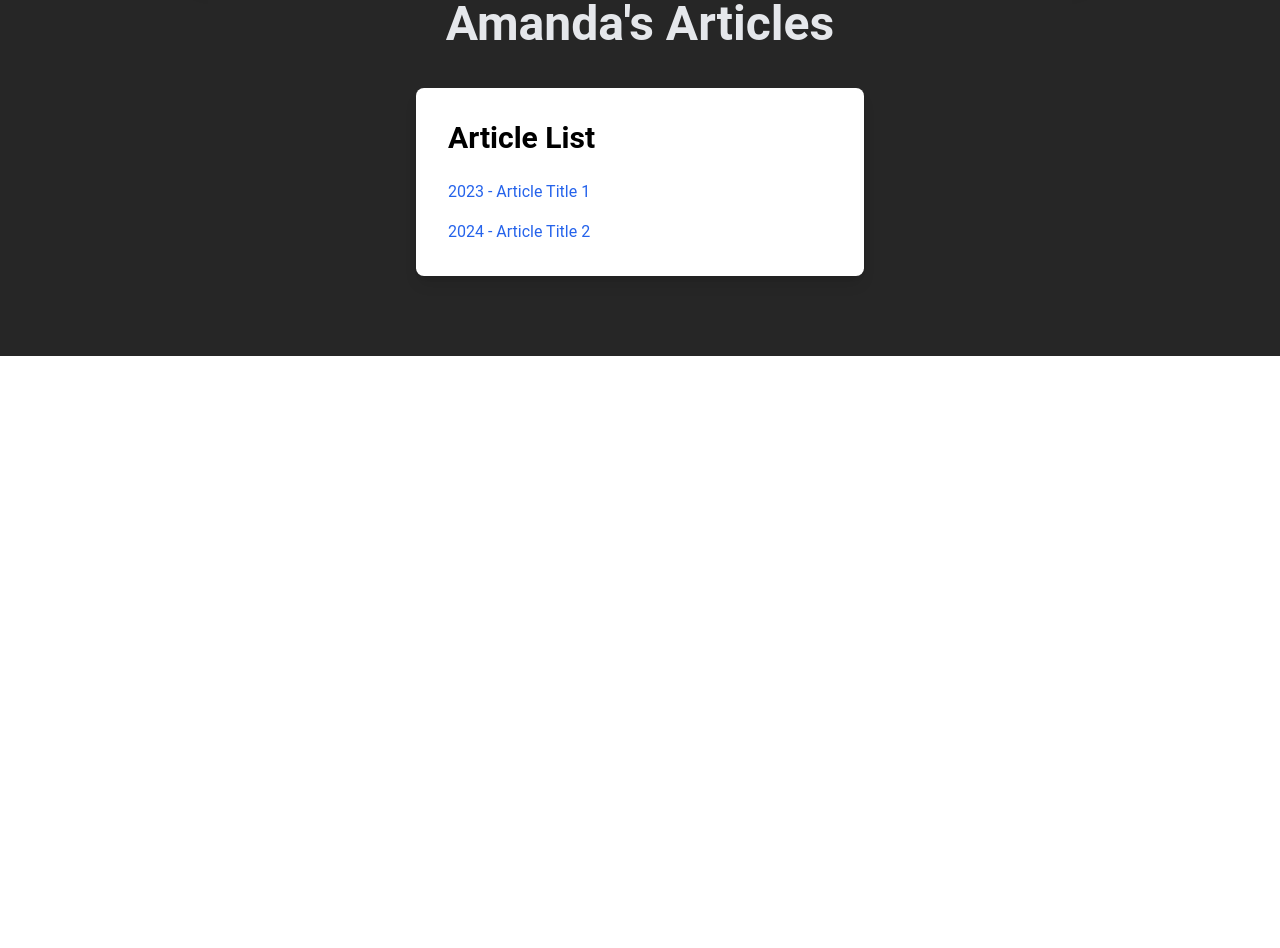
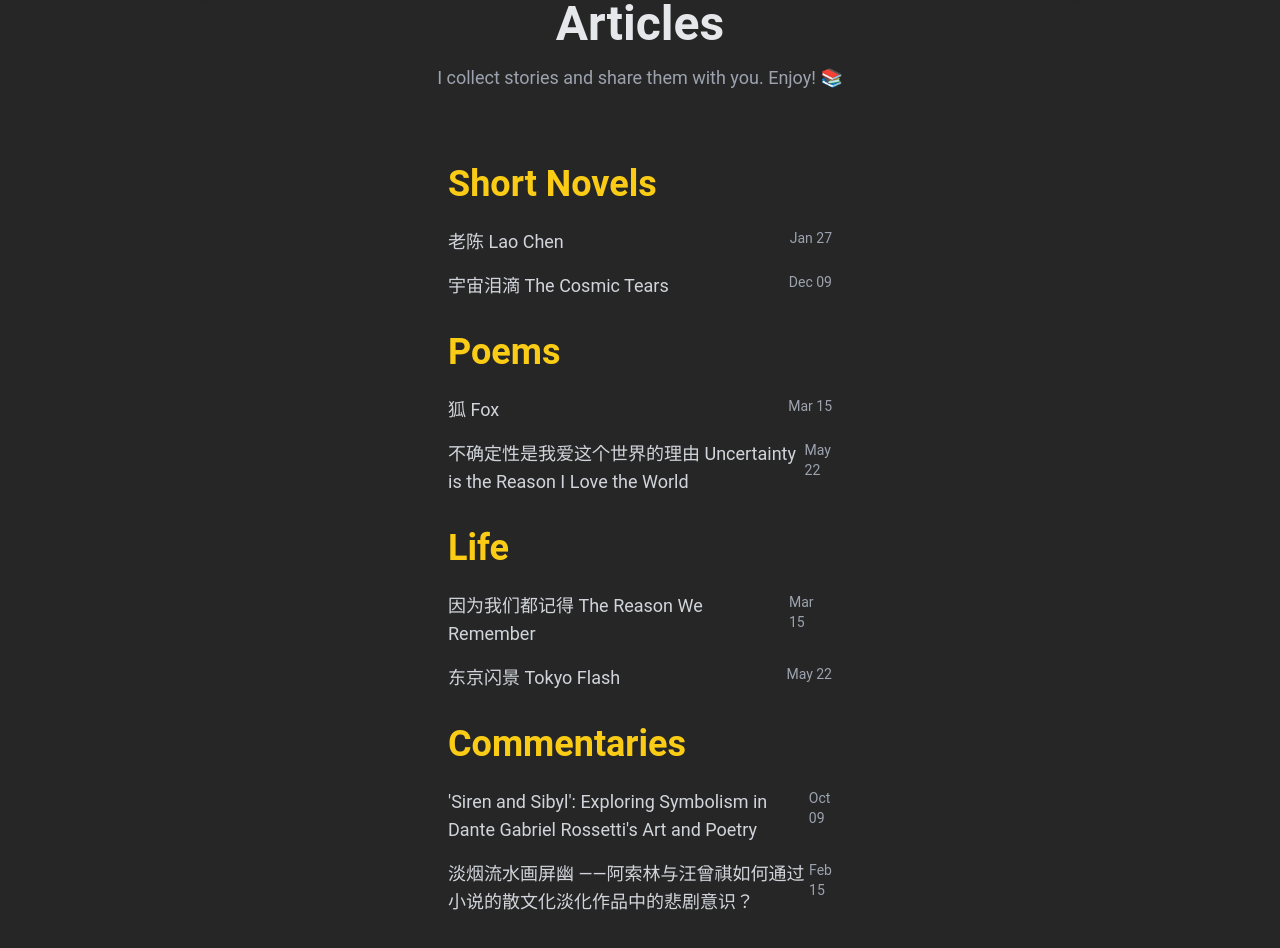
Before and after one commit to ilong4rennes/personal-website, a Next.js app: page /articles in a window 1280 px wide. Shown: the part 240-1188 px from the top of the page. Before the commit the page ends 800 px from the top, so only its background shows below. Built offline with nearby package versions, Linux system fonts and the light colour scheme.

Commit message:
added articles

```diff
--- /dev/null
+++ b/app/articles/cosmic-tears/page.tsx
@@ -0,0 +1,17 @@
+export default function Article2() {
+    return (
+      <div className="min-h-screen bg-neutral-800 text-black p-10">
+        <div className="max-w-3xl mx-auto">
+          <header className="text-center mb-10">
+            <h1 className="text-4xl font-bold mb-4 text-gray-200">宇宙泪滴</h1>
+          </header>
+
+          <section className="bg-neutral-700 p-8 rounded-lg shadow-lg">
+            <p className="leading-relaxed text-gray-200">
+              This is the content of the first article. You can write your markdown document content here and style it using Tailwind CSS classes.
+            </p>
+          </section>
+        </div>
+      </div>
+    );
+  }
--- /dev/null
+++ b/app/articles/fox/page.tsx
@@ -0,0 +1,17 @@
+export default function Article2() {
+    return (
+      <div className="min-h-screen bg-neutral-800 text-black p-10">
+        <div className="max-w-3xl mx-auto">
+          <header className="text-center mb-10">
+            <h1 className="text-4xl font-bold mb-4 text-gray-200">宇宙泪滴</h1>
+          </header>
+
+          <section className="bg-neutral-700 p-8 rounded-lg shadow-lg">
+            <p className="leading-relaxed text-gray-200">
+              This is the content of the first article. You can write your markdown document content here and style it using Tailwind CSS classes.
+            </p>
+          </section>
+        </div>
+      </div>
+    );
+  }
--- /dev/null
+++ b/app/articles/lao-chen/page.tsx
@@ -0,0 +1,17 @@
+export default function Article1() {
+    return (
+      <div className="min-h-screen bg-neutral-800 text-black p-10">
+        <div className="max-w-3xl mx-auto">
+          <header className="text-center mb-10">
+            <h1 className="text-4xl font-bold mb-4 text-gray-200">老陈</h1>
+          </header>
+
+          <section className="bg-neutral-700 p-8 rounded-lg shadow-lg">
+            <p className="leading-relaxed text-gray-200">
+              This is the content of the first article. You can write your markdown document content here and style it using Tailwind CSS classes.
+            </p>
+          </section>
+        </div>
+      </div>
+    );
+  }
--- a/app/articles/page.tsx
+++ b/app/articles/page.tsx
@@ -5,16 +5,84 @@ export default function Articles() {
   return (
     <Layout>
       <div className="max-w-4xl mx-auto">
+        {/* Header Section */}
         <header className="text-center mb-10">
-          <h1 className="text-5xl font-bold mb-4">Amanda&#39;s Articles</h1>
+          <h1 className="text-5xl font-bold mb-4">Articles</h1>
+          <p className="text-lg text-gray-400">
+            I collect stories and share them with you. Enjoy! 📚
+          </p>
         </header>
 
-        <section className="bg-white text-black p-8 rounded-lg shadow-lg">
-          <h2 className="text-3xl font-semibold mb-6">Article List</h2>
-          <ul className="space-y-4">
-            <li><Link href="/articles/article1" className="text-blue-600 hover:underline">2023 - Article Title 1</Link></li>
-            <li><Link href="/articles/article2" className="text-blue-600 hover:underline">2024 - Article Title 2</Link></li>
-          </ul>
+        {/* Article List */}
+        <section className="p-8">
+          {/* Category 2: Short Novels */}
+          <h2 className="text-4xl font-semibold mb-6 text-yellow-400">Short Novels</h2>
+          <div className="space-y-4 mb-8">
+            <div className="flex justify-between">
+              <Link href="/articles/lao-chen" className="text-lg text-gray-300 hover:text-yellow-400 hover:underline">
+                老陈 Lao Chen
+              </Link>
+              <span className="text-sm text-gray-400">Jan 27</span>
+            </div>
+            <div className="flex justify-between">
+              <Link href="/articles/cosmic-tears" className="text-lg text-gray-300 hover:text-yellow-400 hover:underline">
+                宇宙泪滴 The Cosmic Tears
+              </Link>
+              <span className="text-sm text-gray-400">Dec 09</span>
+            </div>
+          </div>
+
+          {/* Category 3: Poems */}
+          <h2 className="text-4xl font-semibold mb-6 text-yellow-400">Poems</h2>
+          <div className="space-y-4 mb-8">
+            <div className="flex justify-between">
+              <Link href="/articles/fox" className="text-lg text-gray-300 hover:text-yellow-400 hover:underline">
+                狐 Fox
+              </Link>
+              <span className="text-sm text-gray-400">Mar 15</span>
+            </div>
+            <div className="flex justify-between">
+              <Link href="/articles/uncertainty" className="text-lg text-gray-300 hover:text-yellow-400 hover:underline">
+                不确定性是我爱这个世界的理由 Uncertainty is the Reason I Love the World
+              </Link>
+              <span className="text-sm text-gray-400">May 22</span>
+            </div>
+          </div>
+
+          {/* Category 4: Life */}
+          <h2 className="text-4xl font-semibold mb-6 text-yellow-400">Life</h2>
+          <div className="space-y-4 mb-8">
+            <div className="flex justify-between">
+              <Link href="/articles/remember" className="text-lg text-gray-300 hover:text-yellow-400 hover:underline">
+                因为我们都记得 The Reason We Remember
+              </Link>
+              <span className="text-sm text-gray-400">Mar 15</span>
+            </div>
+            <div className="flex justify-between">
+              <Link href="/articles/tokyo-flash" className="text-lg text-gray-300 hover:text-yellow-400 hover:underline">
+                东京闪景 Tokyo Flash
+              </Link>
+              <span className="text-sm text-gray-400">May 22</span>
+            </div>
+          </div>
+
+          {/* Category 1: Essays */}
+          <h2 className="text-4xl font-semibold mb-6 text-yellow-400">Commentaries</h2>
+          <div className="space-y-4 mb-8">
+            <div className="flex justify-between">
+              <Link href="/articles/article1" className="text-lg text-gray-300 hover:text-yellow-400 hover:underline">
+                &#39;Siren and Sibyl&#39;: Exploring Symbolism in Dante Gabriel Rossetti's Art and Poetry
+              </Link>
+              <span className="text-sm text-gray-400">Oct 09</span>
+            </div>
+            <div className="flex justify-between">
+              <Link href="/articles/article2" className="text-lg text-gray-300 hover:text-yellow-400 hover:underline">
+              淡烟流水画屏幽 ——阿索林与汪曾祺如何通过小说的散文化淡化作品中的悲剧意识？
+
+              </Link>
+              <span className="text-sm text-gray-400">Feb 15</span>
+            </div>
+          </div>
         </section>
       </div>
     </Layout>
--- /dev/null
+++ b/app/articles/remember/page.tsx
@@ -0,0 +1,17 @@
+export default function Article2() {
+    return (
+      <div className="min-h-screen bg-neutral-800 text-black p-10">
+        <div className="max-w-3xl mx-auto">
+          <header className="text-center mb-10">
+            <h1 className="text-4xl font-bold mb-4 text-gray-200">宇宙泪滴</h1>
+          </header>
+
+          <section className="bg-neutral-700 p-8 rounded-lg shadow-lg">
+            <p className="leading-relaxed text-gray-200">
+              This is the content of the first article. You can write your markdown document content here and style it using Tailwind CSS classes.
+            </p>
+          </section>
+        </div>
+      </div>
+    );
+  }
--- /dev/null
+++ b/app/articles/tokyo-flash/page.tsx
@@ -0,0 +1,17 @@
+export default function Article2() {
+    return (
+      <div className="min-h-screen bg-neutral-800 text-black p-10">
+        <div className="max-w-3xl mx-auto">
+          <header className="text-center mb-10">
+            <h1 className="text-4xl font-bold mb-4 text-gray-200">宇宙泪滴</h1>
+          </header>
+
+          <section className="bg-neutral-700 p-8 rounded-lg shadow-lg">
+            <p className="leading-relaxed text-gray-200">
+              This is the content of the first article. You can write your markdown document content here and style it using Tailwind CSS classes.
+            </p>
+          </section>
+        </div>
+      </div>
+    );
+  }
--- /dev/null
+++ b/app/articles/uncertainty/page.tsx
@@ -0,0 +1,17 @@
+export default function Article2() {
+    return (
+      <div className="min-h-screen bg-neutral-800 text-black p-10">
+        <div className="max-w-3xl mx-auto">
+          <header className="text-center mb-10">
+            <h1 className="text-4xl font-bold mb-4 text-gray-200">宇宙泪滴</h1>
+          </header>
+
+          <section className="bg-neutral-700 p-8 rounded-lg shadow-lg">
+            <p className="leading-relaxed text-gray-200">
+              This is the content of the first article. You can write your markdown document content here and style it using Tailwind CSS classes.
+            </p>
+          </section>
+        </div>
+      </div>
+    );
+  }
```
